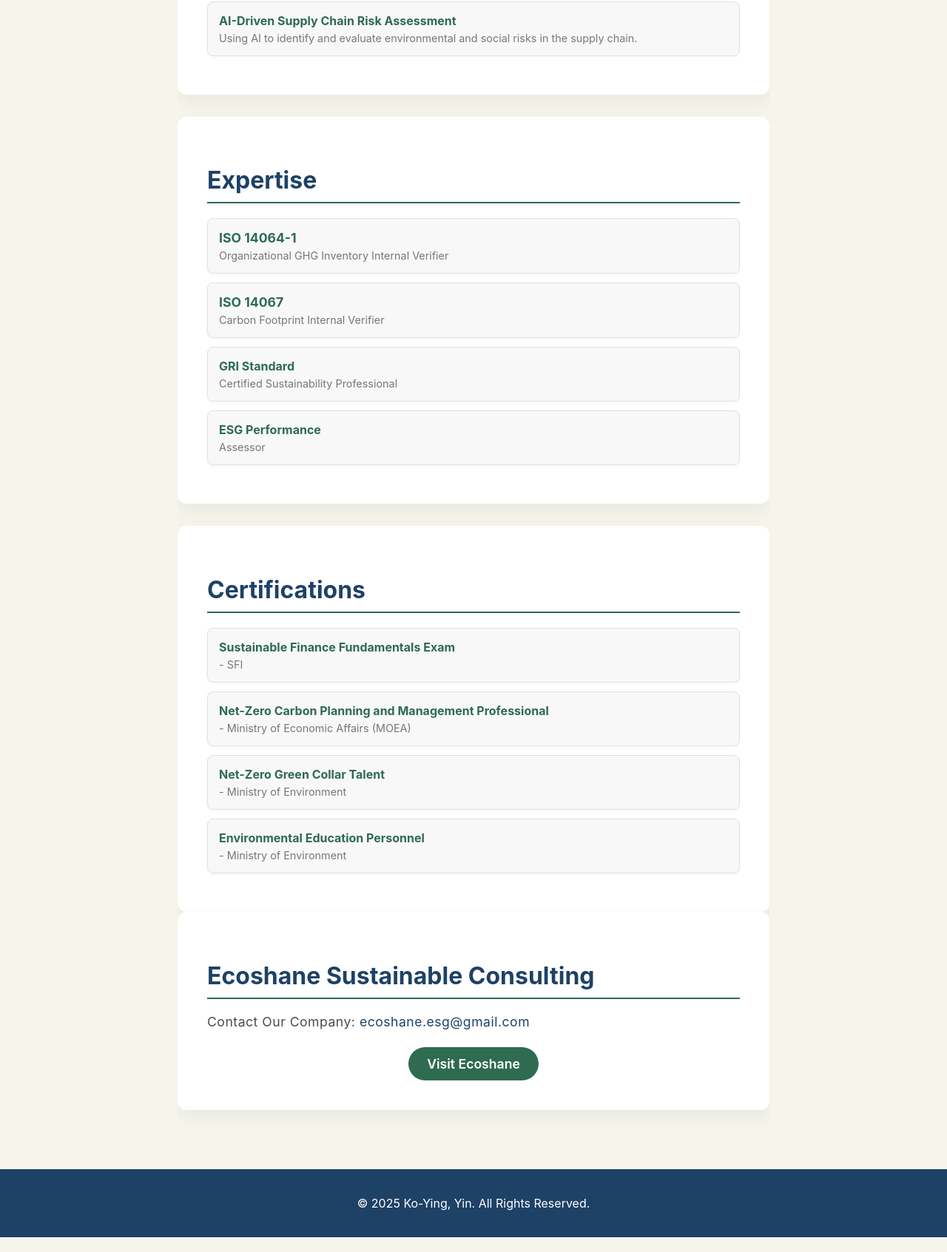
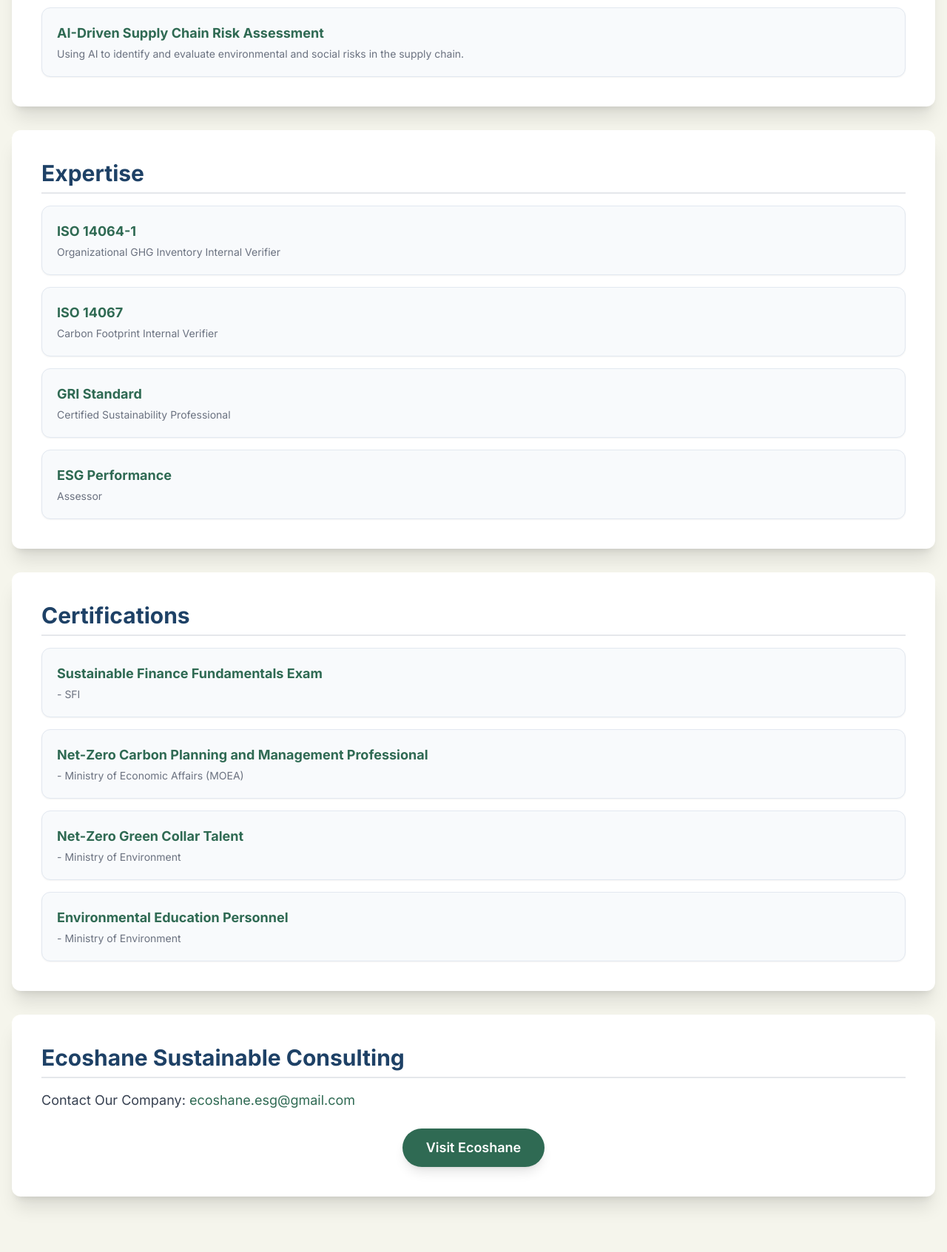
Before and after one commit to yinkoying/yinkoying.github.io, a plain HTML site: page index.html in a window 1280 px wide. Shown: the part 1104-2797 px from the top of the page at 74% size. Drawn offline with nearby package versions, Linux system fonts and the light colour scheme.

Commit message:
Update index.html

```diff
--- a/index.html
+++ b/index.html
@@ -4,370 +4,138 @@
     <meta charset="UTF-8">
     <meta name="viewport" content="width=device-width, initial-scale=1.0">
     <title>Ko-Ying, Yin's Portfolio</title>
+    <link rel="preconnect" href="https://fonts.googleapis.com">
+    <link rel="preconnect" href="https://fonts.gstatic.com" crossorigin>
+    <link href="https://fonts.googleapis.com/css2?family=Inter:wght@400;600;700&display=swap" rel="stylesheet">
+    <script src="https://cdn.tailwindcss.com"></script>
     <style>
         body {
             font-family: 'Inter', sans-serif;
-            margin: 0;
-            padding: 0;
-            background-color: #F5F5EC; /* Light beige background */
-            color: #333333; /* Dark gray text */
         }
-
-        header, footer {
-            background-color: #1E4166; /* Deep ocean blue header */
-            color: #FFFFFF;
-            padding: 20px 0;
-            text-align: center;
+        /* Custom Tailwind colors for the portfolio theme */
+        :root {
+            --color-deep-ocean-blue: #1E4166;
+            --color-forest-green: #2F6A53;
+            --color-light-beige: #F5F5EC;
+            --color-dark-gray: #333333;
         }
-
-        header h1 {
-            margin: 0;
-            font-size: 2.5em;
-            color: #FFFFFF;
-        }
-
-        .container {
-            width: 90%;
-            max-width: 800px;
-            margin: auto;
-            padding: 20px 0;
-            overflow: hidden;
-        }
-
-        section {
-            background: #FFFFFF; /* White content block */
-            padding: 40px;
-            border-radius: 12px;
-            box-shadow: 0 10px 25px rgba(0, 0, 0, 0.05);
-            margin-bottom: 30px;
-            transition: all 0.3s ease-in-out;
-            text-align: left; /* Aligned to the left as requested */
-        }
-
-        section:hover {
-            box-shadow: 0 15px 35px rgba(0, 0, 0, 0.1);
-            transform: translateY(-5px);
-        }
-
-        section h2 {
-            color: #1E4166; /* Deep ocean blue heading */
-            font-size: 2em;
-            margin-bottom: 20px;
-            padding-bottom: 10px;
-            border-bottom: 2px solid #2F6A53; /* Forest green separator */
-        }
-
-        .about-me-content {
-            text-align: left; /* Aligned to the left as requested */
-            margin-bottom: 20px;
-            word-wrap: break-word;
-            overflow-wrap: break-word;
-        }
-
-        .founder-title {
-            font-size: 1.25em; /* Larger font size */
-        }
-
-        .about-me-content p {
-            font-size: 1.1em;
-            line-height: 1.6;
-            color: #4A4A4A; /* Slightly lighter gray for readability */
-            margin: 0 0 10px;
-            letter-spacing: 0.5px; /* Added letter spacing for better readability */
-        }
-
-        .personal-contact {
-            color: #2F6A53; /* Forest green for personal contact */
-            text-decoration: none; /* Remove underline from links */
-            transition: color 0.3s ease;
-        }
-
-        .company-contact {
-            color: #1E4166; /* Deep ocean blue for company contact */
-            text-decoration: none; /* Remove underline from links */
-            transition: color 0.3s ease;
-        }
-
-        .personal-contact:hover {
-            color: #3A755C; /* Darker green on hover */
-        }
-
-        .company-contact:hover {
-            color: #27527D; /* Darker blue on hover */
-        }
-
-        .profile-photo {
-            width: 150px;
-            height: 150px;
-            border-radius: 0;
-            background-color: #FFFFFF; /* White background */
-            margin: 20px auto;
-            border: 4px solid #E0E0E0; /* Light gray border */
-            overflow: hidden;
-            /* Flexbox for centering within the container */
-            display: flex;
-            justify-content: center;
-            align-items: center;
-        }
-
-        .profile-photo svg {
-            width: 100%;
-            height: 100%;
-        }
-
-        .credentials-list {
-            text-align: left;
-            margin: 30px 0 0;
-        }
-
-        .credentials-list h3 {
-            color: #1E4166; /* Deep ocean blue subheading */
-            font-size: 1.6em;
-            margin-bottom: 15px;
-            padding-bottom: 5px;
-            border-bottom: 1px solid #D3D3C9; /* Lighter gray-beige separator */
-        }
-
-        .credentials-list ul {
-            list-style-type: none;
-            padding: 0;
-            margin: 0;
-        }
-
-        .credentials-list li {
-            background: #F8F8F8; /* Light gray item background */
-            padding: 15px;
-            margin-bottom: 12px;
-            border-radius: 8px;
-            border: 1px solid #E0E0E0;
-            box-shadow: 0 2px 5px rgba(0, 0, 0, 0.03);
-            transition: all 0.3s ease-in-out;
-        }
-
-        .credentials-list li:hover {
-            box-shadow: 0 5px 15px rgba(0, 0, 0, 0.05);
-            transform: translateY(-2px);
-        }
-
-        .credential-title, .credential-iso {
-            font-weight: 700;
-            color: #2F6A53; /* Forest green accent text */
-            display: block;
-        }
-
-        .credential-iso {
-            font-size: 1.1em;
-        }
-
-        .credential-subtitle {
-            font-weight: normal;
-            font-size: 0.9em;
-            color: #777777;
-            margin-top: 5px;
-            display: block;
-        }
-
-        .link-item {
-            margin-bottom: 20px;
-            padding: 15px;
-        }
-
-        .link-item p {
-            margin-bottom: 20px;
-            font-size: 1.1em;
-            color: #555555;
-            text-align: center; /* Center align text for the link block */
-        }
-
-        .link-item a {
-            display: inline-block;
-            text-decoration: none;
-            color: #fff;
-            font-weight: 600;
-            font-size: 1.1em;
-            background-color: #1E4166; /* Deep ocean blue button */
-            padding: 12px 25px;
-            border-radius: 50px;
-            transition: all 0.3s ease;
-        }
-
-        .link-item a:hover {
-            transform: translateY(-3px) scale(1.02);
-            background-color: #3A755C; /* Forest green button hover */
-            box-shadow: 0 4px 15px rgba(0, 0, 0, 0.1);
-        }
-
-        /* New styling for the company link section to match the original style */
-        .company-link-section {
-            background: #FFFFFF;
-            padding: 40px;
-            border-radius: 12px;
-            box-shadow: 0 10px 25px rgba(0, 0, 0, 0.05);
-            text-align: left; /* Changed from center to left */
-        }
-
-        .company-link-section h2 {
-            color: #1E4166;
-            font-size: 2em;
-            margin-bottom: 15px;
-        }
-
-        /* New paragraph styles for company links */
-        .company-link-section p {
-            font-size: 1.1em;
-            line-height: 1.6;
-            color: #4A4A4A;
-            margin-bottom: 10px;
-            letter-spacing: 0.5px;
-        }
-
-        /* Styling for the button */
-        .company-button {
-            display: inline-block;
-            text-decoration: none;
-            color: #fff;
-            font-weight: 600;
-            font-size: 1.1em;
-            background-color: #2F6A53; /* A color that matches the original theme */
-            padding: 12px 25px;
-            border-radius: 50px;
-            transition: all 0.3s ease;
-            margin-top: 10px;
-        }
-
-        .company-button:hover {
-            background-color: #1E4166; /* A hover color that matches the original theme */
-            transform: translateY(-3px) scale(1.02);
-            box-shadow: 0 4px 15px rgba(0, 0, 0, 0.1);
-        }
-
-        .center-text {
-            text-align: center;
-        }
-
-        footer {
-            background-color: #1E4166;
-            color: #FFFFFF;
-            text-align: center;
-            padding: 20px 0;
-            width: 100%;
-            margin-top: 30px;
-        }
-
-        @media (max-width: 768px) {
-            .container {
-                width: 95%;
-            }
-            header h1 {
-                font-size: 2em;
-            }
-            section {
-                padding: 30px 20px;
-            }
-            /* Adjust the `about-me-content` for mobile */
-            .about-me-content, .credentials-list {
-                text-align: left; /* Keep left alignment */
-            }
-        }
+        .bg-deep-ocean-blue { background-color: var(--color-deep-ocean-blue); }
+        .text-deep-ocean-blue { color: var(--color-deep-ocean-blue); }
+        .bg-forest-green { background-color: var(--color-forest-green); }
+        .text-forest-green { color: var(--color-forest-green); }
+        .bg-light-beige { background-color: var(--color-light-beige); }
+        .text-dark-gray { color: var(--color-dark-gray); }
     </style>
 </head>
-<body>
-    <header>
-        <h1>Ko-Ying, Yin's Portfolio</h1>
+<body class="bg-light-beige text-dark-gray">
+
+    <!-- Header Section -->
+    <header class="bg-deep-ocean-blue py-6 sm:py-8 text-white text-center">
+        <h1 class="text-3xl sm:text-4xl lg:text-5xl font-extrabold">Ko-Ying, Yin's Portfolio</h1>
     </header>
 
-    <div class="container">
-        <section>
-            <h2>About Me</h2>
-            <!-- Photo Placeholder -->
-            <div class="profile-photo">
-                <svg class="w-full h-full text-slate-400 p-4" fill="currentColor" viewBox="0 0 20 20" xmlns="http://www.w3.org/2000/svg"><path fill-rule="evenodd" d="M10 9a3 3 0 100-6 3 3 0 000 6zm-7 9a7 7 0 1114 0H3z" clip-rule="evenodd"></path></svg>
+    <!-- Main Content Container -->
+    <div class="container mx-auto px-4 py-8 sm:py-12">
+
+        <!-- About Me Section -->
+        <section class="bg-white p-6 sm:p-8 md:p-10 rounded-xl shadow-xl transition-all duration-300 hover:shadow-2xl hover:-translate-y-1 mb-8">
+            <h2 class="text-deep-ocean-blue text-2xl sm:text-3xl font-bold mb-4 pb-2 border-b-2 border-forest-green">About Me</h2>
+            <div class="flex justify-center mb-6">
+                <!-- Photo Placeholder -->
+                <div class="w-40 h-40 rounded-full bg-white border-4 border-slate-300 overflow-hidden flex items-center justify-center">
+                    <svg class="w-full h-full text-slate-400 p-4" fill="currentColor" viewBox="0 0 20 20" xmlns="http://www.w3.org/2000/svg"><path fill-rule="evenodd" d="M10 9a3 3 0 100-6 3 3 0 000 6zm-7 9a7 7 0 1114 0H3z" clip-rule="evenodd"></path></svg>
+                </div>
             </div>
-            <div class="about-me-content">
-                <p>I am a sustainable consulting expert specializing in leveraging AI and machine learning to create effective green strategies for businesses. With a strong background in environmental science and advanced data analysis, I assist organizations in navigating the complexities of ESG reporting, carbon analytics, and green supply chain management.</p>
-                <p>Contact Me: <a href="mailto:yinkoying.yky@gmail.com" class="personal-contact">yinkoying.yky@gmail.com</a></p>
+            <div class="text-left leading-relaxed tracking-wide">
+                <p class="mb-2 text-lg font-bold text-gray-800">Founder of Ecoshane Sustainable Consulting</p>
+                <p class="mb-4 text-base sm:text-lg text-gray-700">I am a sustainable consulting expert specializing in leveraging AI and machine learning to create effective green strategies for businesses. With a strong background in environmental science and advanced data analysis, I assist organizations in navigating the complexities of ESG reporting, carbon analytics, and green supply chain management.</p>
+                <p class="text-base sm:text-lg text-gray-700">Contact Me: <a href="mailto:yinkoying.yky@gmail.com" class="text-forest-green hover:text-deep-ocean-blue transition-colors duration-300 font-medium">yinkoying.yky@gmail.com</a></p>
             </div>
         </section>
 
-        <section class="credentials-list">
-            <h2>Skills</h2>
-            <ul>
-                <li>
-                    <span class="credential-title">AI-Powered Carbon Analytics</span>
-                    <span class="credential-subtitle">Applying AI to analyze carbon emissions and assist in reduction planning.</span>
+        <!-- Skills Section -->
+        <section class="bg-white p-6 sm:p-8 md:p-10 rounded-xl shadow-xl transition-all duration-300 hover:shadow-2xl hover:-translate-y-1 mb-8">
+            <h2 class="text-deep-ocean-blue text-2xl sm:text-3xl font-bold mb-4 pb-2 border-b-2 border-forest-green">Skills</h2>
+            <ul class="list-none p-0 space-y-4">
+                <li class="bg-slate-50 p-5 rounded-xl border border-slate-200 shadow-sm transition-all duration-300 hover:shadow-md hover:-translate-y-0.5">
+                    <span class="font-bold text-lg text-forest-green block">AI-Powered Carbon Analytics</span>
+                    <span class="text-sm text-gray-500 block mt-1">Applying AI to analyze carbon emissions and assist in reduction planning.</span>
                 </li>
-                <li>
-                    <span class="credential-title">NLP for ESG Reporting</span>
-                    <span class="credential-subtitle">Using NLP to automatically extract key ESG data from unstructured text.</span>
+                <li class="bg-slate-50 p-5 rounded-xl border border-slate-200 shadow-sm transition-all duration-300 hover:shadow-md hover:-translate-y-0.5">
+                    <span class="font-bold text-lg text-forest-green block">NLP for ESG Reporting</span>
+                    <span class="text-sm text-gray-500 block mt-1">Using NLP to automatically extract key ESG data from unstructured text.</span>
                 </li>
-                <li>
-                    <span class="credential-title">Machine Learning for Green Strategy</span>
-                    <span class="credential-subtitle">Building machine learning models to assess and simulate the impact of green transformation strategies.</span>
+                <li class="bg-slate-50 p-5 rounded-xl border border-slate-200 shadow-sm transition-all duration-300 hover:shadow-md hover:-translate-y-0.5">
+                    <span class="font-bold text-lg text-forest-green block">Machine Learning for Green Strategy</span>
+                    <span class="text-sm text-gray-500 block mt-1">Building machine learning models to assess and simulate the impact of green transformation strategies.</span>
                 </li>
-                <li>
-                    <span class="credential-title">AI-Driven Supply Chain Risk Assessment</span>
-                    <span class="credential-subtitle">Using AI to identify and evaluate environmental and social risks in the supply chain.</span>
+                <li class="bg-slate-50 p-5 rounded-xl border border-slate-200 shadow-sm transition-all duration-300 hover:shadow-md hover:-translate-y-0.5">
+                    <span class="font-bold text-lg text-forest-green block">AI-Driven Supply Chain Risk Assessment</span>
+                    <span class="text-sm text-gray-500 block mt-1">Using AI to identify and evaluate environmental and social risks in the supply chain.</span>
                 </li>
             </ul>
         </section>
 
-        <section class="credentials-list">
-            <h2>Expertise</h2>
-            <ul>
-                <li>
-                    <span class="credential-iso">ISO 14064-1</span>
-                    <span class="credential-subtitle">Organizational GHG Inventory Internal Verifier</span>
+        <!-- Expertise Section -->
+        <section class="bg-white p-6 sm:p-8 md:p-10 rounded-xl shadow-xl transition-all duration-300 hover:shadow-2xl hover:-translate-y-1 mb-8">
+            <h2 class="text-deep-ocean-blue text-2xl sm:text-3xl font-bold mb-4 pb-2 border-b-2 border-forest-green">Expertise</h2>
+            <ul class="list-none p-0 space-y-4">
+                <li class="bg-slate-50 p-5 rounded-xl border border-slate-200 shadow-sm transition-all duration-300 hover:shadow-md hover:-translate-y-0.5">
+                    <span class="font-bold text-lg text-forest-green block">ISO 14064-1</span>
+                    <span class="text-sm text-gray-500 block mt-1">Organizational GHG Inventory Internal Verifier</span>
                 </li>
-                <li>
-                    <span class="credential-iso">ISO 14067</span>
-                    <span class="credential-subtitle">Carbon Footprint Internal Verifier</span>
+                <li class="bg-slate-50 p-5 rounded-xl border border-slate-200 shadow-sm transition-all duration-300 hover:shadow-md hover:-translate-y-0.5">
+                    <span class="font-bold text-lg text-forest-green block">ISO 14067</span>
+                    <span class="text-sm text-gray-500 block mt-1">Carbon Footprint Internal Verifier</span>
                 </li>
-                <li>
-                    <span class="credential-title">GRI Standard</span>
-                    <span class="credential-subtitle">Certified Sustainability Professional</span>
+                <li class="bg-slate-50 p-5 rounded-xl border border-slate-200 shadow-sm transition-all duration-300 hover:shadow-md hover:-translate-y-0.5">
+                    <span class="font-bold text-lg text-forest-green block">GRI Standard</span>
+                    <span class="text-sm text-gray-500 block mt-1">Certified Sustainability Professional</span>
                 </li>
-                <li>
-                    <span class="credential-title">ESG Performance</span>
-                    <span class="credential-subtitle">Assessor</span>
+                <li class="bg-slate-50 p-5 rounded-xl border border-slate-200 shadow-sm transition-all duration-300 hover:shadow-md hover:-translate-y-0.5">
+                    <span class="font-bold text-lg text-forest-green block">ESG Performance</span>
+                    <span class="text-sm text-gray-500 block mt-1">Assessor</span>
                 </li>
             </ul>
         </section>
 
-        <section class="credentials-list">
-            <h2>Certifications</h2>
-            <ul>
-                <li>
-                    <span class="credential-title">Sustainable Finance Fundamentals Exam</span>
-                    <span class="credential-subtitle">- SFI</span>
+        <!-- Certifications Section -->
+        <section class="bg-white p-6 sm:p-8 md:p-10 rounded-xl shadow-xl transition-all duration-300 hover:shadow-2xl hover:-translate-y-1 mb-8">
+            <h2 class="text-deep-ocean-blue text-2xl sm:text-3xl font-bold mb-4 pb-2 border-b-2 border-forest-green">Certifications</h2>
+            <ul class="list-none p-0 space-y-4">
+                <li class="bg-slate-50 p-5 rounded-xl border border-slate-200 shadow-sm transition-all duration-300 hover:shadow-md hover:-translate-y-0.5">
+                    <span class="font-bold text-lg text-forest-green block">Sustainable Finance Fundamentals Exam</span>
+                    <span class="text-sm text-gray-500 block mt-1">- SFI</span>
                 </li>
-                <li>
-                    <span class="credential-title">Net-Zero Carbon Planning and Management Professional</span>
-                    <span class="credential-subtitle">- Ministry of Economic Affairs (MOEA)</span>
+                <li class="bg-slate-50 p-5 rounded-xl border border-slate-200 shadow-sm transition-all duration-300 hover:shadow-md hover:-translate-y-0.5">
+                    <span class="font-bold text-lg text-forest-green block">Net-Zero Carbon Planning and Management Professional</span>
+                    <span class="text-sm text-gray-500 block mt-1">- Ministry of Economic Affairs (MOEA)</span>
                 </li>
-                <li>
-                    <span class="credential-title">Net-Zero Green Collar Talent</span>
-                    <span class="credential-subtitle">- Ministry of Environment</span>
+                <li class="bg-slate-50 p-5 rounded-xl border border-slate-200 shadow-sm transition-all duration-300 hover:shadow-md hover:-translate-y-0.5">
+                    <span class="font-bold text-lg text-forest-green block">Net-Zero Green Collar Talent</span>
+                    <span class="text-sm text-gray-500 block mt-1">- Ministry of Environment</span>
                 </li>
-                <li>
-                    <span class="credential-title">Environmental Education Personnel</span>
-                    <span class="credential-subtitle">- Ministry of Environment</span>
+                <li class="bg-slate-50 p-5 rounded-xl border border-slate-200 shadow-sm transition-all duration-300 hover:shadow-md hover:-translate-y-0.5">
+                    <span class="font-bold text-lg text-forest-green block">Environmental Education Personnel</span>
+                    <span class="text-sm text-gray-500 block mt-1">- Ministry of Environment</span>
                 </li>
             </ul>
         </section>
 
-        <!-- Company Link Section - Re-added with original styling -->
-        <section class="company-link-section">
-            <h2>Ecoshane Sustainable Consulting</h2>
-            <p>Contact Our Company: <a href="mailto:ecoshane.esg@gmail.com" class="company-contact">ecoshane.esg@gmail.com</a></p>
-            <div class="center-text">
-                <a href="https://ecoshane.github.io/" target="_blank" class="company-button">Visit Ecoshane</a>
+        <!-- Company Link Section -->
+        <section class="bg-white p-6 sm:p-8 md:p-10 rounded-xl shadow-xl transition-all duration-300 hover:shadow-2xl hover:-translate-y-1 mb-8">
+            <h2 class="text-deep-ocean-blue text-2xl sm:text-3xl font-bold mb-4 pb-2 border-b-2 border-forest-green">Ecoshane Sustainable Consulting</h2>
+            <p class="text-base sm:text-lg text-gray-700 mb-4">Contact Our Company: <a href="mailto:ecoshane.esg@gmail.com" class="text-forest-green hover:text-deep-ocean-blue transition-colors duration-300 font-medium">ecoshane.esg@gmail.com</a></p>
+            <div class="text-center mt-6">
+                <a href="https://ecoshane.github.io/" target="_blank" class="inline-block bg-forest-green text-white font-semibold text-lg py-3 px-8 rounded-full shadow-lg transition-all duration-300 hover:bg-deep-ocean-blue hover:scale-105 hover:-translate-y-1">Visit Ecoshane</a>
             </div>
         </section>
-
     </div>
 
-    <footer>
+    <!-- Footer Section -->
+    <footer class="bg-deep-ocean-blue text-white text-center py-6 sm:py-8 mt-12">
         <p>&copy; 2025 Ko-Ying, Yin. All Rights Reserved.</p>
     </footer>
+
 </body>
 </html>
```
